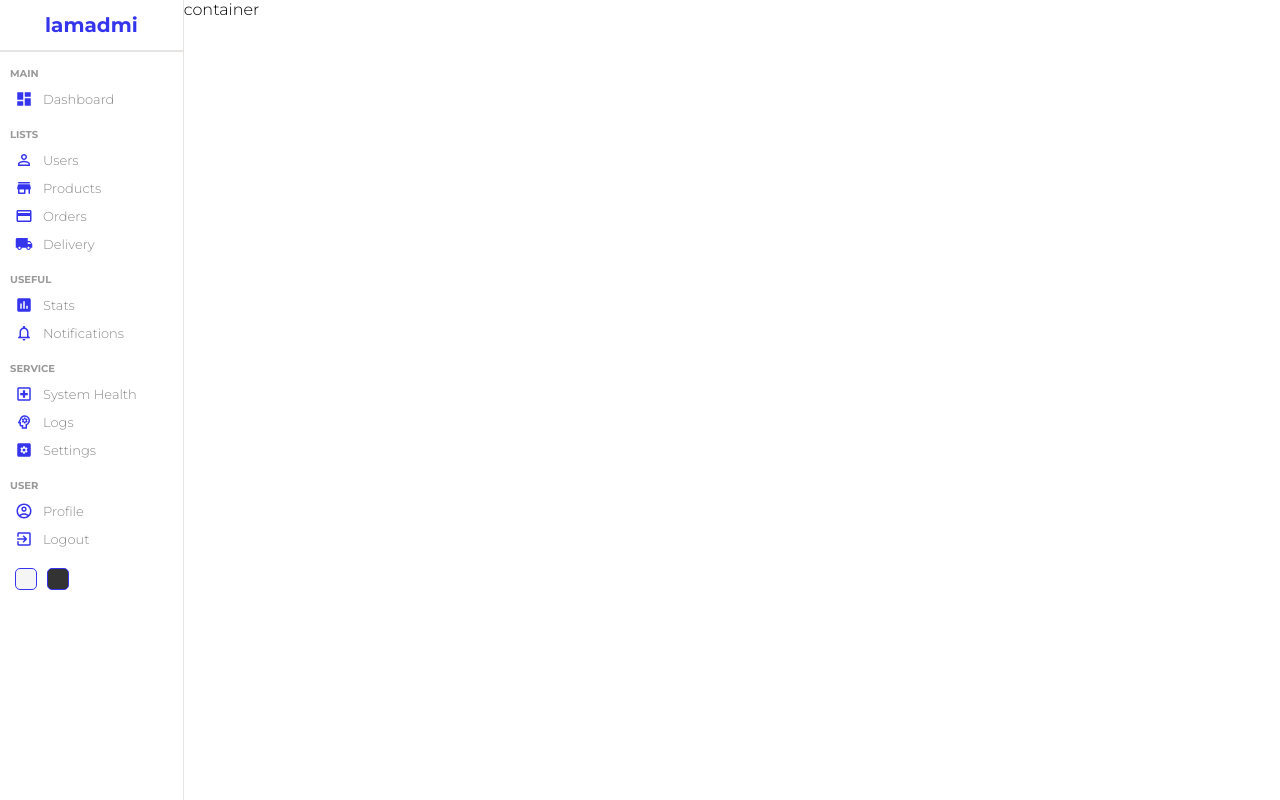
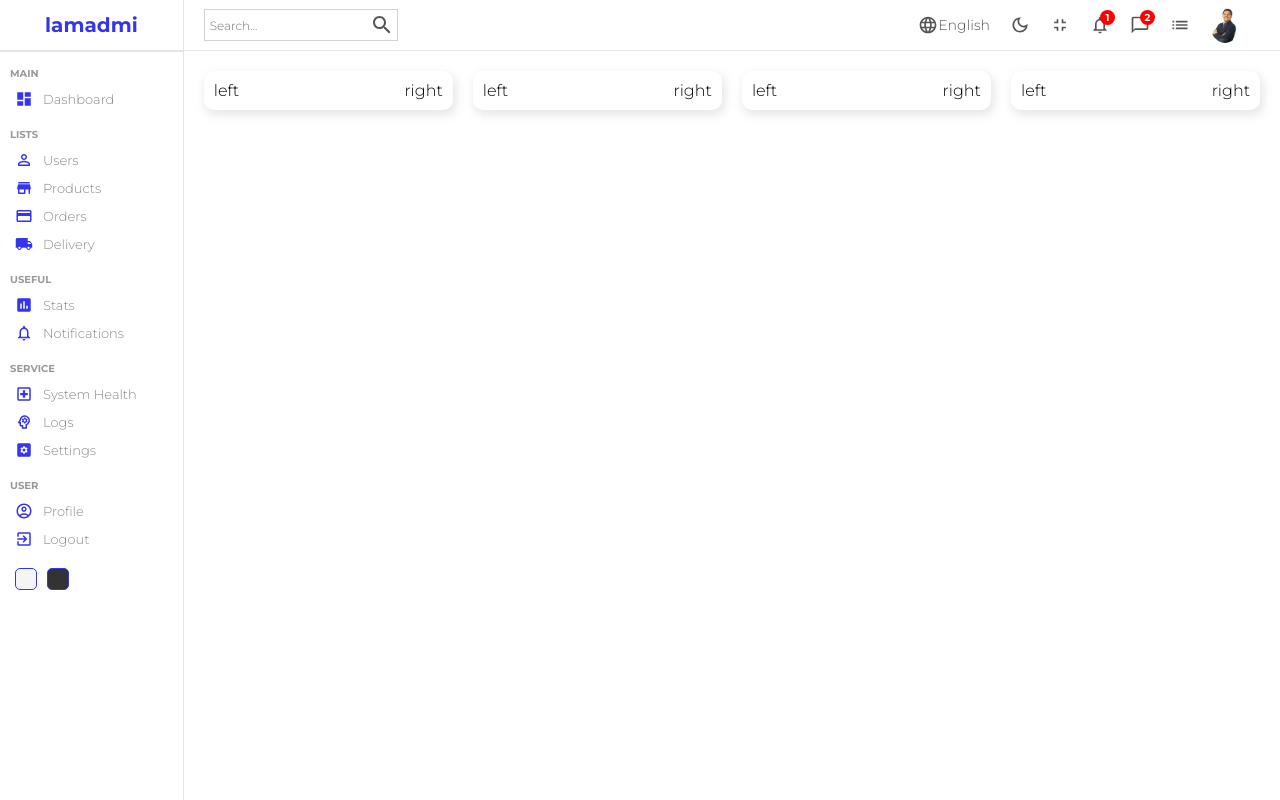
Before and after one commit to andredoc/dashboard, a React (Create React App) app: page / in a window 1280 px wide. Built offline with nearby package versions, Linux system fonts and the light colour scheme.

Commit message:
advanced widget component

```diff
--- a/src/components/navbar/Navbar.jsx
+++ b/src/components/navbar/Navbar.jsx
@@ -1,8 +1,54 @@
 import "./navbar.scss"
+import SearchOutlinedIcon from '@mui/icons-material/SearchOutlined';
+import LanguageOutlinedIcon from '@mui/icons-material/LanguageOutlined';
+import DarkModeOutlinedIcon from '@mui/icons-material/DarkModeOutlined';
+import FullscreenExitOutlinedIcon from '@mui/icons-material/FullscreenExitOutlined';
+import NotificationsNoneOutlinedIcon from '@mui/icons-material/NotificationsNoneOutlined';
+import ChatBubbleOutlineOutlinedIcon from '@mui/icons-material/ChatBubbleOutlineOutlined';
+import ListOutlinedIcon from '@mui/icons-material/ListOutlined';
+import Photo_Andre from '../../../src/image/photo_andre.jpg'
 
 const Navbar = ()=>{
     return (
-        <div className="navbar">Navbar</div>
+        <div className="navbar">
+            <div className="wrapper">
+                <div className="search">
+                    <input type="text" placeholder="Search..." />
+                    <SearchOutlinedIcon className="icon" />
+                </div>
+                <div className="items">
+                    <div className="item">
+                        <LanguageOutlinedIcon className="icon" />
+                        English
+                    </div>
+                    <div className="item">
+                        <DarkModeOutlinedIcon className="icon" />
+                    </div>
+                    <div className="item">
+                        <FullscreenExitOutlinedIcon className="icon" />
+                    </div>
+                    <div className="item">
+                        <NotificationsNoneOutlinedIcon className="icon" />
+                        <div className="counter">1</div>
+                    </div>
+                    <div className="item">
+                        <ChatBubbleOutlineOutlinedIcon className="icon" />
+                        <div className="counter">2</div>
+
+                    </div>
+                    <div className="item">
+                        <ListOutlinedIcon className="icon" />
+                    </div>
+                    <div className="item">
+                        <img
+                            src={Photo_Andre}
+                            alt=""
+                            className="avatar"
+                        />
+                    </div>
+                </div>
+            </div>
+        </div>
     )
 }
 
--- a/src/components/navbar/navbar.scss
+++ b/src/components/navbar/navbar.scss
@@ -0,0 +1,71 @@
+.navbar {
+    height: 50px;
+    border-bottom: 0.5px solid rgb(231, 228, 228);
+    display: flex;
+    align-items: center;
+    font-size: 14px;
+    color: #555;
+
+    .wrapper{
+        width: 100%;
+        padding: 20px;
+        display: flex;
+        align-items: center;
+        justify-content: space-between;
+
+        .search {
+            display: flex;
+            align-items: center;
+            border: 0.5px solid lightgray;
+            padding: 3px;
+
+            input {
+                border: none;
+                outline: none;
+                background-color: transparent;
+
+                &::placeholder{
+                    font-size: 12px;
+                }
+            }
+        }
+
+        .items {
+            display: flex;
+            align-items: center;
+
+            .item{
+                display: flex;
+                align-items: center;
+                margin-right: 20px;
+                position: relative;
+
+                .icon{
+                    font-size: 20px;
+                }
+
+                .avatar{
+                    width: 30px;
+                    height: 35px;
+                    border-radius: 50%;
+                }
+
+                .counter {
+                    width: 15px;
+                    height: 15px;
+                    background-color: red;
+                    border-radius: 50%;
+                    color: white;
+                    display: flex;
+                    align-items: center;
+                    justify-content: center;
+                    font-size: 10px;
+                    font-weight: bold;
+                    position: absolute;
+                    top: -5px;
+                    right: -5px;
+                }
+            }
+        }
+    }
+}
--- /dev/null
+++ b/src/components/widget/Widget.jsx
@@ -0,0 +1,12 @@
+import './widget.scss'
+
+const Widget =()=>{
+    return (
+        <div className="widget">
+            <div className="left">left</div>
+            <div className="right">right</div>
+        </div>
+    )
+}
+
+export default Widget;
--- /dev/null
+++ b/src/components/widget/widget.scss
@@ -0,0 +1,10 @@
+.widget{
+    display:flex;
+    justify-content: space-between;
+    flex:1;
+    padding: 10px;
+    // Se obtiene de Box-Shadow CSS Generator
+    -webkit-box-shadow: 2px 4px 10px 1px rgba(0, 0, 0, 0.47);
+    box-shadow: 2px 4px 10px 1px rgba(201, 201, 201, 0.47);
+    border-radius: 10px;
+}
--- a/src/pages/home/Home.jsx
+++ b/src/pages/home/Home.jsx
@@ -1,11 +1,21 @@
+import Sidebar from "../../components/sidebar/Sidebar"
+import Navbar from "../../components/navbar/Navbar"
+import Widget from "../../components/widget/Widget"
 import "./home.scss"
-import Sidebar from "../../components/sidebar/Sidebar"
 
 const Home =()=>{
     return(
         <div className="home">
             <Sidebar/>
-            <div className="homeContainer">container</div>
+            <div className="homeContainer">
+                <Navbar/>
+                <div className="widgets">
+                    <Widget/>
+                    <Widget />
+                    <Widget />
+                    <Widget />
+                </div>
+            </div>
         </div>
     )
 }
--- a/src/pages/home/home.scss
+++ b/src/pages/home/home.scss
@@ -3,5 +3,11 @@
 
     .homeContainer{
         flex: 6;
+
+        .widgets{
+            display:flex;
+            padding: 20px;
+            gap: 20px;
+        }
     }
 }
```
Also changed, not shown: src/image/photo_andre.jpg (added).
